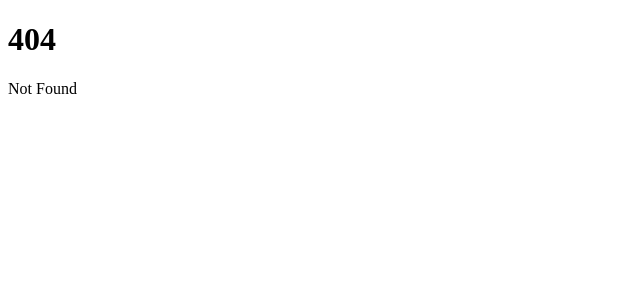
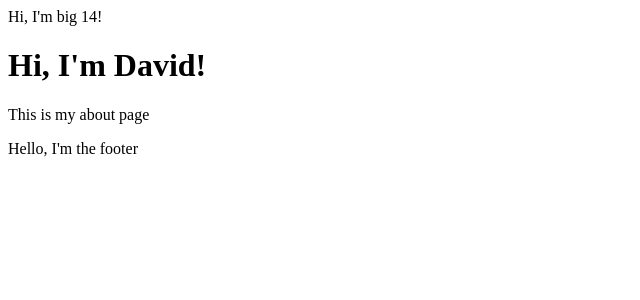
Before and after one commit to dhan4043/markdown-blog, a SvelteKit app: page /about in a window 1280 px wide. Before the commit this address had no page. Shown: the top 300 px of the page, without its empty margins (0-640 px from the left). Built offline with nearby package versions, Linux system fonts and the light colour scheme.

Commit message:
Updated routes

```diff
--- /dev/null
+++ b/src/routes/+layout.svelte
@@ -0,0 +1,8 @@
+<!-- +layout.svelte -->
+<header>Hi, I'm big 14!</header>
+
+<main>
+	<slot />
+</main>
+
+<footer>Hello, I'm the footer</footer>
--- /dev/null
+++ b/src/routes/about/+page.svelte
@@ -0,0 +1,4 @@
+<!-- about/+page.svelte -->
+
+<h1>Hi, I'm David!</h1>
+<p>This is my about page</p>
```
Also changed, not shown: src/routes/blog/+page.svelte (added), 1 other file (tests, documents, lock files or other folders).
